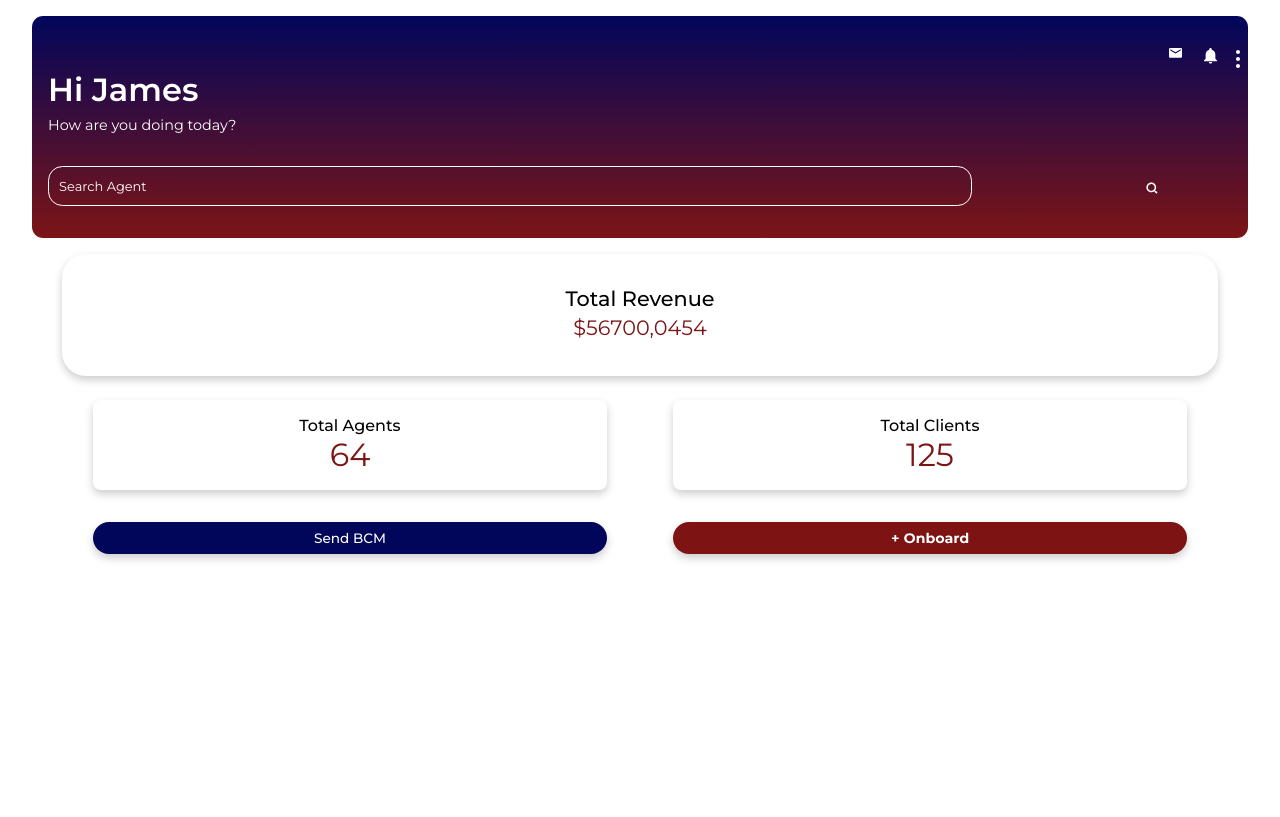
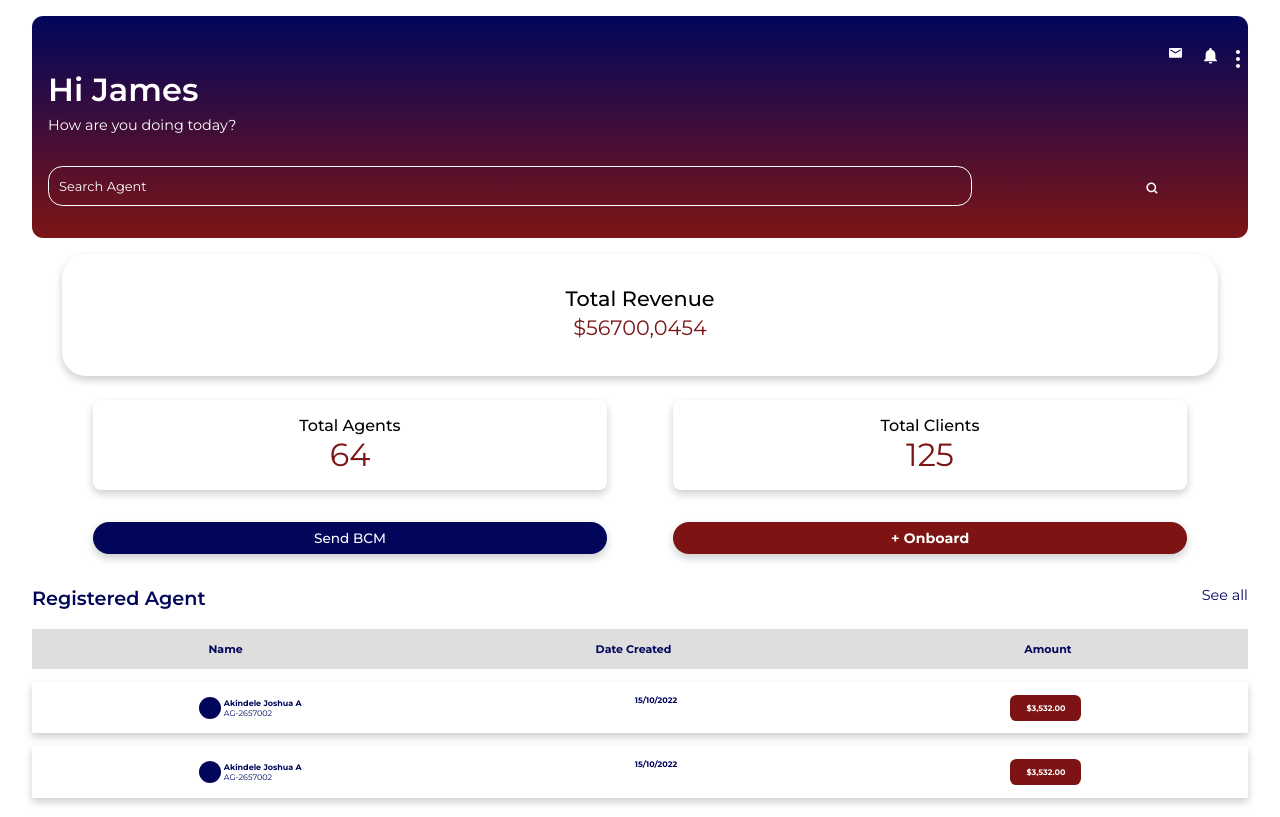
Before and after one commit to dolaposokoya/trovestajoadmin, a React (Create React App) app: page /dashboard in a window 1280 px wide. Built offline with nearby package versions, Linux system fonts and the light colour scheme.

Commit message:
dahboard designn

```diff
--- a/src/Components/Dashboard/Index.js
+++ b/src/Components/Dashboard/Index.js
@@ -59,6 +59,49 @@ export default function Index() {
             <img src={plus} className={style.absolute1} />
           </Card>
         </div>
+        <div style={{
+          width: '100%',
+          paddingBottom: '1em'
+        }}>
+          <div style={{
+            display: 'flex',
+            justifyContent: 'space-between'
+          }}>
+            <h2 className={style.registered}>Registered Agent</h2>
+            <h2 className={style.seeall}>See all</h2>
+          </div>
+          <div className={style.tablehead}>
+            <h3>Name</h3>
+            <h3>Date Created</h3>
+            <h3>Amount</h3>
+          </div>
+          <Card styles={style.tabledata}>
+            <div className={style.details}>
+              <div className={style.cycle} />
+              <div className={style.namedetails}>
+                <h3>Akindele Joshua A</h3>
+                <p>AG-2657002</p>
+              </div>
+            </div>
+            <h3>15/10/2022</h3>
+            <div className={style.amount}>
+              <h3>$3,532.00</h3>
+            </div>
+          </Card>
+          <Card styles={style.tabledata}>
+            <div className={style.details}>
+              <div className={style.cycle} />
+              <div className={style.namedetails}>
+                <h3>Akindele Joshua A</h3>
+                <p>AG-2657002</p>
+              </div>
+            </div>
+            <h3>15/10/2022</h3>
+            <div className={style.amount}>
+              <h3>$3,532.00</h3>
+            </div>
+          </Card>
+        </div>
       </div>
     </div>
   )
--- a/src/Components/Dashboard/dashboard.module.css
+++ b/src/Components/Dashboard/dashboard.module.css
@@ -4,6 +4,7 @@
     height: 100vh;
     display: flex;
     justify-content: center;
+    padding-bottom: 2em;
 }
 
 .dashboard {
@@ -107,7 +108,7 @@
     border-radius: 1.5em;
 }
 
-.styles h3{
+.styles h3 {
     font-size: 1.3em;
     font-family: var(--Montserrat);
     font-weight: var(--medium);
@@ -115,7 +116,7 @@
     margin-bottom: .2em;
 }
 
-.styles p{
+.styles p {
     font-size: 1.3em;
     font-family: var(--Montserrat);
     font-weight: var(--regular);
@@ -131,7 +132,8 @@
     margin-bottom: 2em;
     margin-top: 1.5em;
 }
-.dashboard1 .styles1{
+
+.dashboard1 .styles1 {
     width: 47%;
     padding: 1em 0em;
     display: flex;
@@ -140,14 +142,15 @@
     justify-content: center;
     border-radius: .5em;
 }
-.dashboard1 .styles1 h3{
+
+.dashboard1 .styles1 h3 {
     font-size: 1em;
     font-family: var(--Montserrat);
     font-weight: var(--medium);
     color: var(--black);
 }
 
-.dashboard1 .styles1 p{
+.dashboard1 .styles1 p {
     font-size: 2em;
     font-family: var(--Montserrat);
     font-weight: var(--regular);
@@ -162,7 +165,7 @@
     margin-bottom: 2em;
 }
 
-.dashboard2 .styles1{
+.dashboard2 .styles1 {
     width: 47%;
     padding: .5em 0em;
     display: flex;
@@ -172,16 +175,103 @@
     border-radius: 1em;
     background-color: var(--tro-blue);
 }
-.dashboard2 .more{
+
+.dashboard2 .more {
     background-color: var(--tro-brown);
 }
-.dashboard2 .styles1 h3{
+
+.dashboard2 .styles1 h3 {
     font-size: .85em;
     font-family: var(--Montserrat);
     font-weight: var(--medium);
     color: var(--white);
 }
-.dashboard2 .styles1 img{
+
+.dashboard2 .styles1 img {
     font-size: .85em;
     width: 5.7em
 }
+
+.registered {
+    color: var(--tro-blue);
+    font-family: var(--Montserrat);
+    font-weight: var(--semiBold);
+    font-size: 1.2em;
+    text-align: left;
+    /* width: 100%; */
+    padding-bottom: 1em;
+}
+
+.seeall{
+    color: var(--tro-blue);
+    font-family: var(--Montserrat);
+    font-weight: var(--regular);
+    font-size: .9em;
+    text-align: right;
+    /* width: 50%; */
+    padding-bottom: 1em;
+}
+
+.tablehead {
+    background-color: var(--tro-gray);
+    width: 100%;
+    display: flex;
+    justify-content: space-around;
+    padding: .8em 0em;
+}
+
+.tablehead h3 {
+    color: var(--tro-blue);
+    font-family: var(--Montserrat);
+    font-weight: var(--bold);
+    font-size: .6875em;
+}
+
+.tabledata {
+    margin: .8em 0em;
+    width: 100%;
+    display: flex;
+    justify-content: space-around;
+    padding: .8em 0em;
+    margin-bottom: .2em;
+}
+
+.cycle {
+    background-color: var(--tro-blue);
+    width: 1.375em;
+    height: 1.375em;
+    border-radius: 100%;
+}
+
+.details {
+    display: flex;
+    justify-content: space-around;
+    align-items: center;
+    flex-direction: row;
+}
+.namedetails{
+    padding-left: .2em;
+}
+.namedetails h3, .namedetails p, .tabledata h3, .amount h3 {
+    color: var(--tro-blue);
+    font-family: var(--Montserrat);
+    font-size: .5em;
+}
+
+.namedetails p {
+  font-weight: var(--regular);
+}
+
+.namedetails h3, .tabledata h3, .amount h3 {
+    font-weight: var(--bold);
+}
+
+.amount h3{
+   color: var(--white);
+}
+
+.amount{
+    background-color: var(--tro-brown);
+    padding: .5em 1em;
+    border-radius: .4em;
+}
--- a/src/index.css
+++ b/src/index.css
@@ -10,6 +10,7 @@
   --white: rgb(255, 255, 255);
   --white-linear: rgb(255, 255, 255,.07);
   --thin: 100;
+  --tro-gray: #DEDEDE;
   --light: 300;
   --regular: 400;
   --medium: 500;
```
